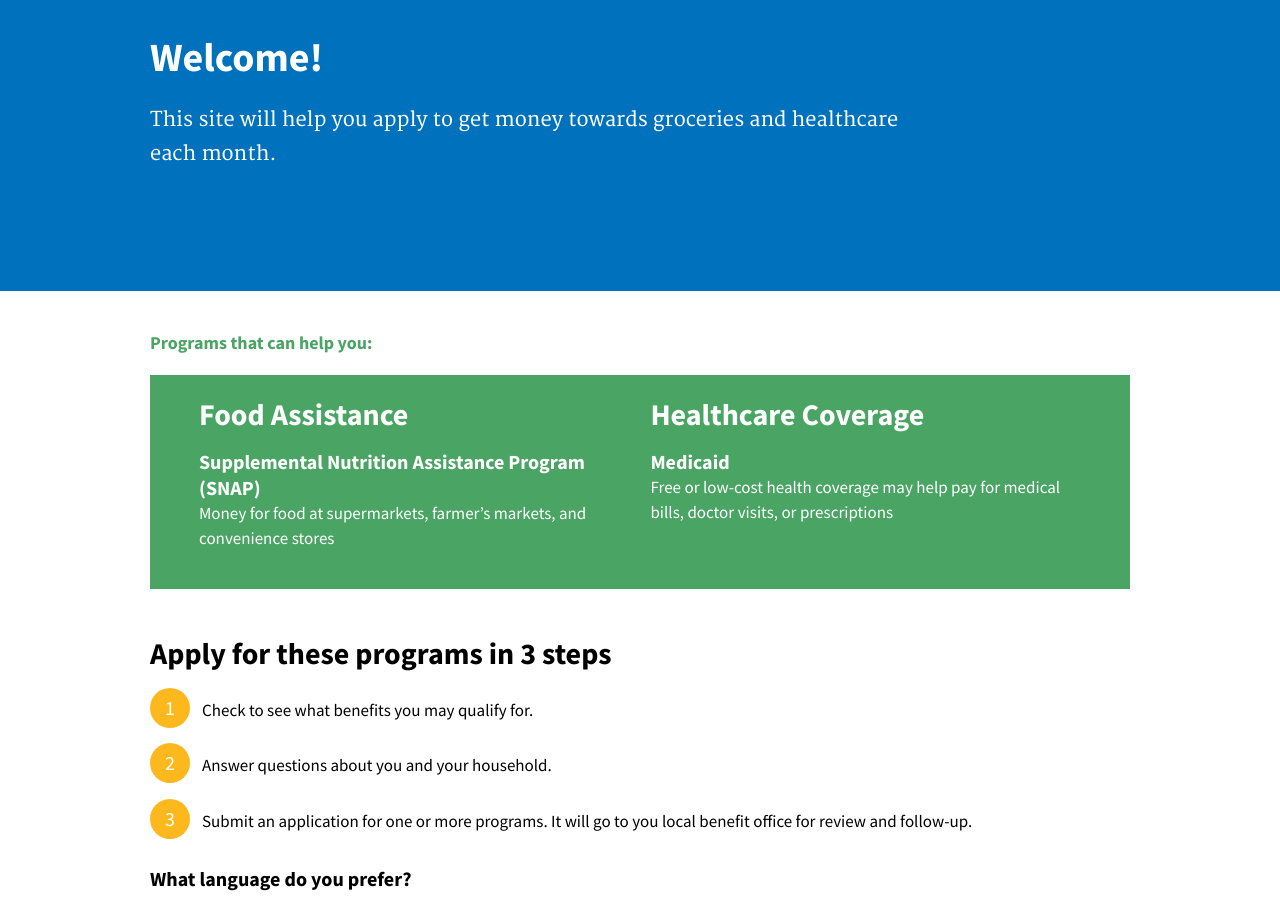
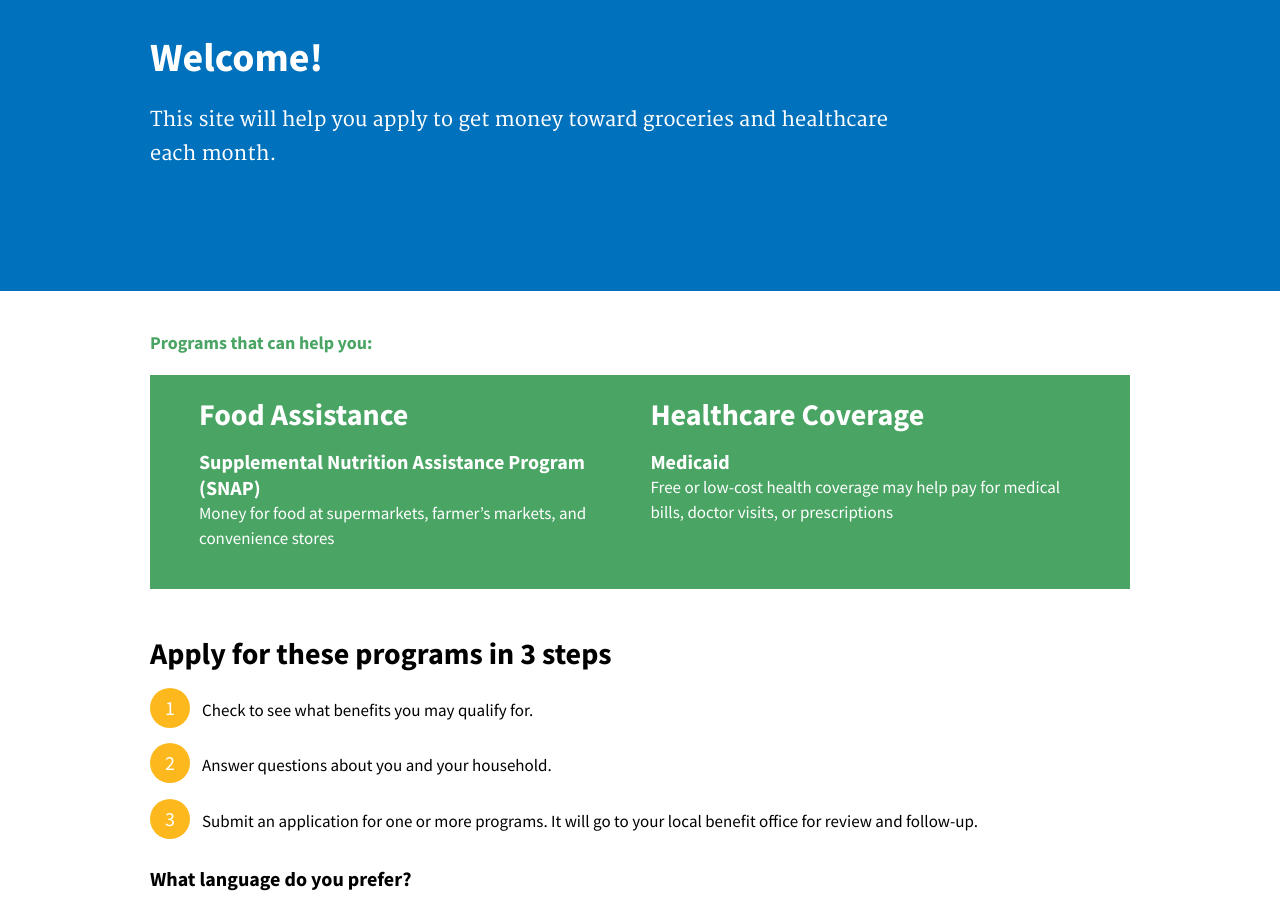
Before and after one commit to usds/benefits-enrollment-prototype, a Jekyll site: the page built from welcome.html, in a window 1280 px wide. Shown: the part 136-1049 px from the top of the page. Built offline with Jekyll 4.4.1, drawn with Linux system fonts in a browser that asks for light colours.

Commit message:
Update welcome.html

```diff
--- a/welcome.html
+++ b/welcome.html
@@ -5,7 +5,7 @@ layout: basic
 <div class="hero">
 	<div class="usa-grid">
 		<h1>Welcome!</h1>
-		<p class="usa-font-lead">This site will help you apply to get money towards groceries and healthcare each month.</p>
+		<p class="usa-font-lead">This site will help you apply to get money toward groceries and healthcare each month.</p>
 	</div>
 </div>
 
@@ -29,7 +29,7 @@ layout: basic
 		<ul class="styled-numbered-list">
 			<li>Check to see what benefits you may qualify for.</li>
 			<li>Answer questions about you and your household.</li>
-			<li>Submit an application for one or more programs. It will go to you local benefit office for review and follow-up.</li>
+			<li>Submit an application for one or more programs. It will go to your local benefit office for review and follow-up.</li>
 		</ul>
 
 
```
